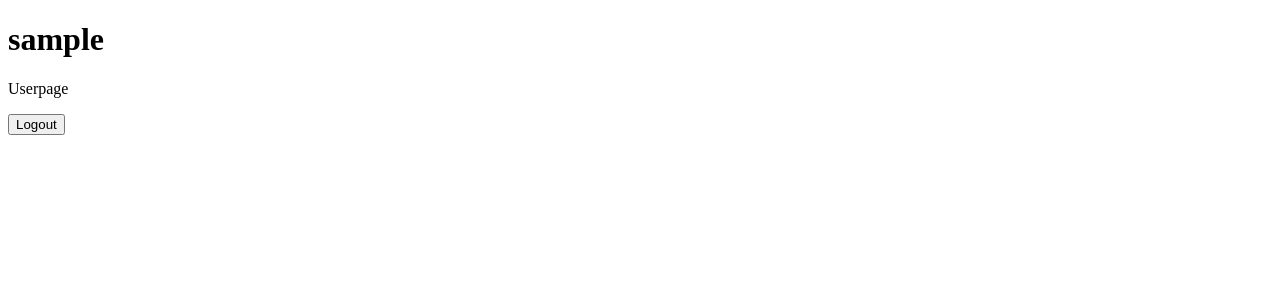
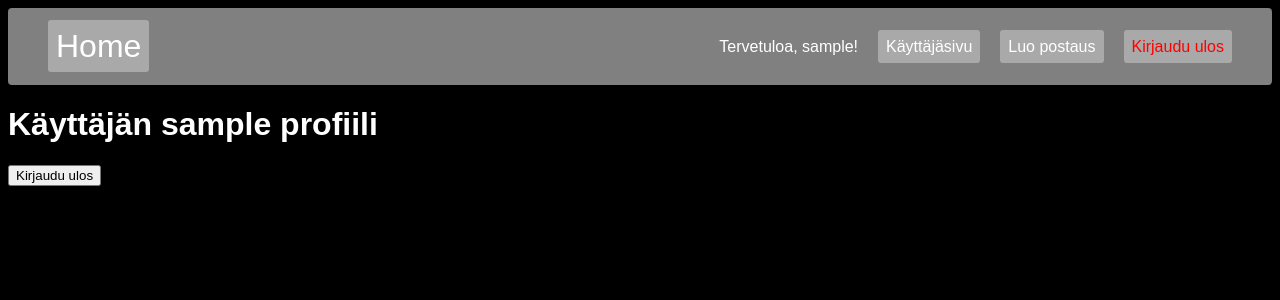
Before and after one commit to NonPlayChar/tietokone-forum, a Flask app: page /user/1 in a window 1280 px wide. Shown: the top 300 px of the page. Run offline with Flask 3, Linux system fonts and the light colour scheme; the visitor is signed in with stand-in values (Sample User, id 1).

Commit message:
Summary (required)

```diff
--- a/tikawe/app.py
+++ b/tikawe/app.py
@@ -24,7 +24,8 @@ def register():
 
         if type(result) == Exception:
             print('Username already in use!')
-            return str(result)
+            error_message = str(result)
+            return render_template('register.html', error=error_message)
 
         return redirect('/success')
     return render_template('register.html')
@@ -32,7 +33,7 @@ def register():
 
 @app.route('/success')
 def success():
-    return "Registration successful!"
+    return render_template('success.html')
 
 @app.route('/login', methods=['GET', 'POST'])
 def login():
@@ -66,3 +67,14 @@ def logout():
     del session['userid']
     del session['username']
     return redirect('/')
+
+@app.route('/create-post')
+def post_page():
+    if not session or not session['userid']:
+        return redirect('/login')
+
+    return render_template('create-post.html')
+
+@app.route('/test')
+def test():
+    return render_template('test.html')
--- /dev/null
+++ b/tikawe/static/css/base.css
@@ -0,0 +1,48 @@
+body {
+    font-family: Arial, sans-serif; /* Font for the entire page */
+    background-color: #000000; /* Light gray background */
+    color: white;
+}
+
+nav {
+    background-color: gray; /* Background color of the nav */
+    padding: 20px; /* Padding around the nav */
+    border-radius: 4px;
+    margin-bottom: 10px;
+}
+
+nav ul {
+    display: flex; /* Use flexbox layout */
+    justify-content: space-between; /* Space between items */
+    align-items: center; /* Center items vertically */
+    list-style-type: none; /* Remove bullet points */
+    margin: 0;
+    margin-right: 20px; /* Remove default margin */
+    padding: 0; /* Remove default padding */
+}
+
+nav ul li {
+    margin-left: 20px; /* Space between items */
+}
+
+nav ul li a#logout {
+    color: red;
+}
+
+nav ul li a {
+    color: white; /* Text color */
+    text-decoration: none; /* Remove underline */
+    padding: 8px;
+    background-color: darkgrey;
+    border-radius: 3px;
+}
+nav ul li a:hover {
+    background-color: lightgrey; /* Change background on hover */
+    color: black; /* Change text color on hover */
+}
+/* Optional: Style for the home button */
+li#home {
+    margin-right: auto; /* Pushes the rest of the items to the right */
+    font-size: 2em;
+
+}
--- a/tikawe/templates/base.html
+++ b/tikawe/templates/base.html
@@ -0,0 +1,33 @@
+<!DOCTYPE html>
+<html lang="en">
+<head>
+    <meta charset="UTF-8">
+    <meta name="viewport" content="width=device-width, initial-scale=1.0">
+    <title>{% block title %}Forum{% endblock %}</title>
+    <link rel="stylesheet" href="{{ url_for('static', filename='css/base.css') }}">
+</head>
+<body>
+    <header id="header">
+        <nav>
+            <ul>
+                <li id="home"><a href="/">Home</a></li>
+                {% if session.username %}
+                    <li><span>Tervetuloa, {{ session.username }}!</span></li>
+                    <li><a href="/user/{{ session.userid }}">Käyttäjäsivu</a></li>
+                    <li><a href="/create-post">Luo postaus</a></li>
+                    <li><a href="/logout" id="logout">Kirjaudu ulos</a></li>
+                {% else %}
+                    <li><a href="/login">Kirjaudu</a></li>
+                    <li><a href="/register">Luo käyttäjä</a></li>
+                {% endif %}
+            </ul>
+        </nav>
+    </header>
+
+    <main>
+        {% block content %}
+        <!-- Default content can go here -->
+        {% endblock %}
+    </main>
+</body>
+</html>
--- a/tikawe/templates/userpage.html
+++ b/tikawe/templates/userpage.html
@@ -1,16 +1,12 @@
-<!DOCTYPE html>
-<html>
+{% extends 'base.html' %}
 
-<head>
-  <title>{{ session.username }}</title>
-</head>
+{% block title %}Profiili{% endblock %}
 
-<body>
+{% block content %}
   <div>
-    <h1>{{ session.username }}</h1>
-    <p>Userpage</p>
-    <button onclick="window.location='/logout'">Logout</button>
+    <h1>Käyttäjän {{ session.username }} profiili</h1>
+    <p></p>
+    <button onclick="window.location='/logout'">Kirjaudu ulos</button>
   </div>
-</body>
 
-</html>
+{% endblock %}
```
Also changed, not shown: tikawe/templates/create-post.html (added, +14 -0 lines), tikawe/templates/index.html (+5 -12 lines), tikawe/templates/login.html (+9 -16 lines), tikawe/templates/register.html (+12 -11 lines), tikawe/templates/success.html (added, +8 -0 lines), tikawe/templates/test.html (added, +8 -0 lines).
